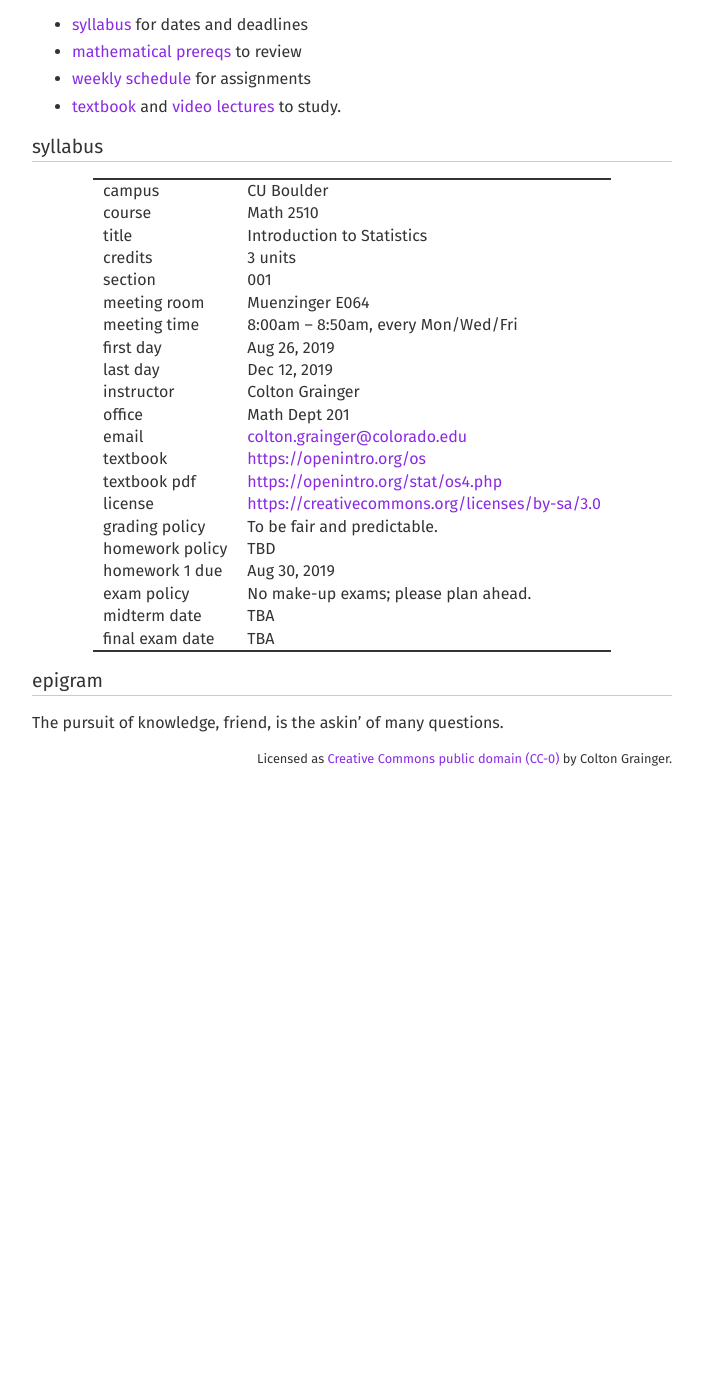
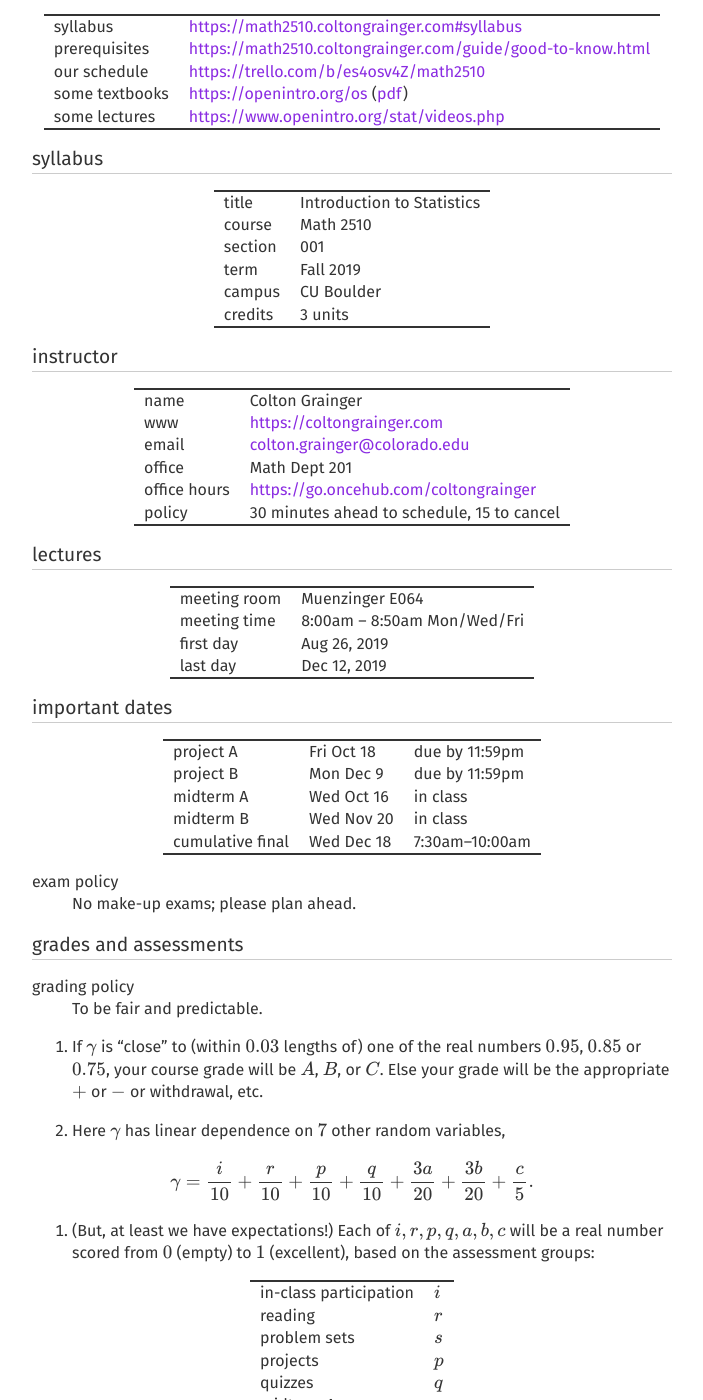
Before and after one commit to coltongrainger/fy20math2510, a Jekyll site: the page built from index.md, in a window 1280 px wide and 1400 px high, scrolled down 255 px. Shown: the whole window, without its empty margins (288-991 px from the left). Built offline with Jekyll 4.4.1, drawn with Linux system fonts in a browser that asks for light colours; our own code applies the rules of GitHub Pages for plain Markdown files; formulas are drawn with MathJax 3; before the commit the page ends 1036 px from its top, so only the background shows below that; some of the changed text lies outside the part shown.

Commit message:
Add dates

````diff
--- a/index.md
+++ b/index.md
@@ -13,38 +13,77 @@ to the practice | 4 inference and hypothesis testing
 of statistics.  | 5 model selection
 ```
 
+## links
 
-## tl,dr;
-
-- [syllabus](https://math2510.coltongrainger.com) for dates and deadlines
-- [mathematical prereqs](https://math2510.coltongrainger.com/guide/good-to-know.html) to review
-- [weekly schedule](https://trello.com/b/es4osv4Z/math2510) for assignments
-- [textbook](https://openintro.org/stat/os4.php) and [video lectures](https://www.openintro.org/stat/videos.php) to study.
+syllabus | <https://math2510.coltongrainger.com#syllabus>
+prerequisites | <https://math2510.coltongrainger.com/guide/good-to-know.html>
+our schedule | <https://trello.com/b/es4osv4Z/math2510>
+some textbooks | <https://openintro.org/os> ([pdf](https://math2510.coltongrainger.com/assets/2019-openintro-statistics.pdf))
+some lectures | <https://www.openintro.org/stat/videos.php>
 
 ## syllabus
 
+title           | Introduction to Statistics
+course          | Math 2510
+section         | 001
+term            | Fall 2019
 campus          | CU Boulder
-course          | Math 2510
-title           | Introduction to Statistics
 credits         | 3 units
-section         | 001
+
+## instructor
+
+name            | Colton Grainger
+www             | <https://coltongrainger.com>
+email           | [colton.grainger@colorado.edu](mailto:colton.grainger@colorado.edu)
+office          | Math Dept 201
+office hours    | <https://go.oncehub.com/coltongrainger>
+policy          | 30 minutes ahead to schedule, 15 to cancel
+
+## lectures
+
 meeting room    | Muenzinger E064
-meeting time    | 8:00am -- 8:50am, every Mon/Wed/Fri
+meeting time    | 8:00am -- 8:50am Mon/Wed/Fri
 first day       | Aug 26, 2019
 last day        | Dec 12, 2019
-instructor      | Colton Grainger
-office          | Math Dept 201
-email           | [colton.grainger@colorado.edu](mailto:colton.grainger@colorado.edu)
-textbook        | <https://openintro.org/os>
-textbook pdf    | <https://openintro.org/stat/os4.php>
+
+## important dates
+
+project A        | Fri Oct 18 | due by 11:59pm
+project B        | Mon Dec 9  | due by 11:59pm
+midterm A        | Wed Oct 16 | in class
+midterm B        | Wed Nov 20 | in class
+cumulative final | Wed Dec 18 | 7:30am--10:00am
+
+exam policy
+: No make-up exams; please plan ahead.
+
+## grades and assessments
+
+grading policy
+: To be fair and predictable.
+
+1. If $\gamma$ is "close" to (within $0.03$ lengths of) one of the real numbers $0.95$, $0.85$ or $0.75$, your course grade will be $A$, $B$, or $C$. Else your grade will be the appropriate $+$ or $-$ or withdrawal, etc.
+
+2. Here $\gamma$ has linear dependence on $7$ other random variables,
+
+$$\gamma = \frac{i}{10} + \frac{r}{10} + \frac{p}{10} + \frac{q}{10} + \frac{3a}{20} + \frac{3b}{20} + \frac{c}{5}.$$
+
+3. (But, at least we have expectations!) Each of $\{i, r, p, q, a, b, c\}$ will be a real number scored from $0$ (empty) to $1$ (excellent), based on the assessment groups:
+
+in-class participation | $i$
+reading                | $r$
+problem sets           | $s$
+projects               | $p$
+quizzes                | $q$
+midterm A              | $a$
+midterm B              | $b$
+cumulative final       | $c$
+
+## ordre du jour
+
+weekly schedule | <https://trello.com/b/es4osv4Z/math2510>.
 license         | <https://creativecommons.org/licenses/by-sa/3.0>
-grading policy  | To be fair and predictable.
-homework policy | TBD
-homework 1 due  | Aug 30, 2019
-exam policy     | No make-up exams; please plan ahead.
-midterm date    | TBA
-final exam date | TBA
 
 ## epigram
 
-The pursuit of knowledge, friend, is the askin' of many questions.
+*The pursuit of knowledge, friend, is the askin' of many questions.*
````
